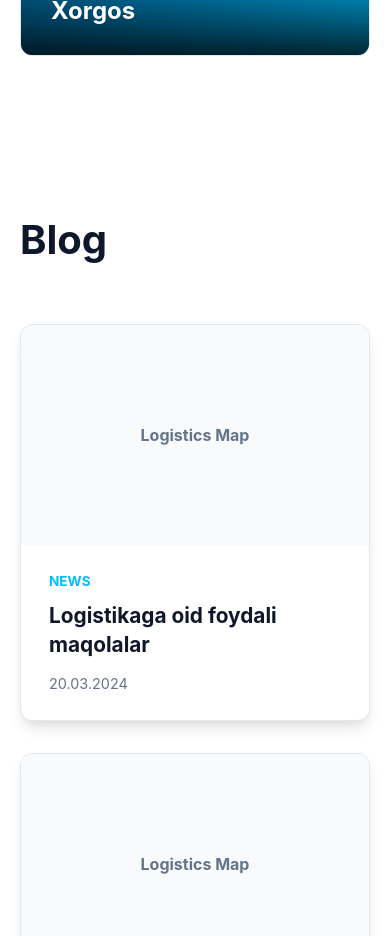
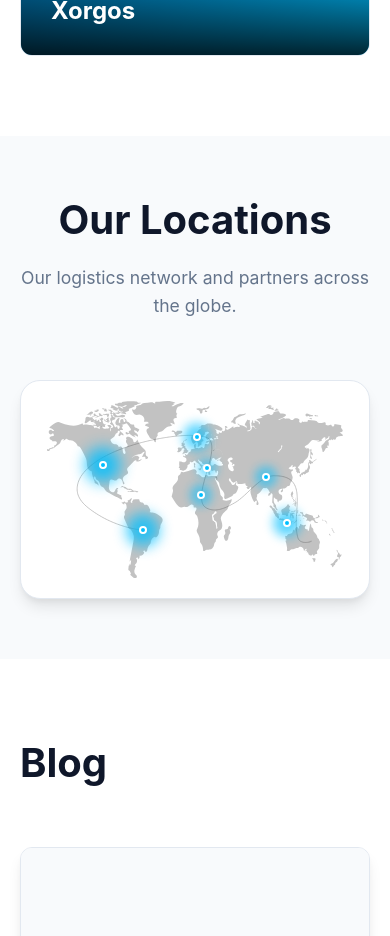
Before and after one commit to baxromxojasultonxojayev/logistic-company, a Next.js app: page /en in a window 390 px wide. Shown: the part 5600-6536 px from the top of the page. Built offline with nearby package versions, Linux system fonts and the light colour scheme.

Commit message:
feat: add Locations section to the main page with a new component, styles, translations, and a world map asset.

```diff
--- a/src/app/[locale]/page.tsx
+++ b/src/app/[locale]/page.tsx
@@ -7,6 +7,7 @@ import Services from '@/components/Services/Services';
 import About from '@/components/About/About';
 import Blog from '@/components/Blog/Blog';
 import Partners from '@/components/Partners/Partners';
+import Locations from '@/components/Locations/Locations';
 import Feedback from '@/components/Feedback/Feedback';
 import Footer from '@/components/Footer/Footer';
 import * as React from 'react';
@@ -25,6 +26,7 @@ export default function IndexPage({
         <Stats />
         <Services />
         <About />
+        <Locations />
         <Blog />
         <Partners />
         <Feedback />
--- /dev/null
+++ b/src/components/Locations/Locations.tsx
@@ -0,0 +1,66 @@
+'use client';
+
+import { motion } from 'framer-motion';
+import { useTranslations } from 'next-intl';
+import Image from 'next/image';
+import './style.scss';
+
+const locations = [
+  { id: 1, name: 'North America', top: '36%', left: '20%' },
+  { id: 2, name: 'South America', top: '73%', left: '33%' },
+  { id: 3, name: 'Europe', top: '20%', left: '50.5%' },
+  { id: 4, name: 'Africa', top: '53%', left: '52%' },
+  { id: 5, name: 'Central Asia', top: '38%', left: '54%' },
+  { id: 6, name: 'East Asia', top: '43%', left: '73%' },
+  { id: 7, name: 'Australia', top: '69%', left: '80%' },
+];
+
+export default function Locations() {
+  const t = useTranslations('Index.locations');
+
+  return (
+    <section id="locations" className="locations-section">
+      <div className="container">
+        <div className="locations-header">
+          <h2 className="title">{t('title')}</h2>
+          <p className="subtitle">{t('description')}</p>
+        </div>
+
+        <div className="map-wrapper">
+          <div className="map-container">
+            <Image
+              src="/images/world-map.svg"
+              alt="World Map"
+              fill
+              className="world-map-img"
+              priority
+            />
+            {locations.map((loc) => (
+              <div
+                key={loc.id}
+                className="map-dot-wrapper"
+                style={{ top: loc.top, left: loc.left }}
+              >
+                <motion.div
+                  className="map-dot"
+                  initial={{ scale: 0.8, opacity: 0.5 }}
+                  animate={{
+                    scale: [1, 1.8, 1],
+                    opacity: [0.4, 0.8, 0.4]
+                  }}
+                  transition={{
+                    duration: 2.5,
+                    repeat: Infinity,
+                    ease: "easeInOut",
+                    delay: loc.id * 0.3
+                  }}
+                />
+                <div className="map-dot-inner" />
+              </div>
+            ))}
+          </div>
+        </div>
+      </div>
+    </section>
+  );
+}
--- /dev/null
+++ b/src/components/Locations/style.scss
@@ -0,0 +1,108 @@
+.locations-section {
+  padding: 100px 0;
+  background: var(--bg-alt);
+  overflow: hidden;
+
+  .locations-header {
+    text-align: center;
+    margin-bottom: 60px;
+    display: flex;
+    flex-direction: column;
+    align-items: center;
+  }
+
+  .map-wrapper {
+    position: relative;
+    width: 100%;
+    // max-width: 1100px;
+    margin: 0 auto;
+    aspect-ratio: 1.8 / 1;
+    background: var(--bg);
+    border-radius: 32px;
+    padding: 40px;
+    box-shadow: var(--shadow);
+    border: 1px solid var(--border);
+  }
+
+  .map-container {
+    position: relative;
+    width: 100%;
+    height: 100%;
+
+    .world-map-img {
+      object-fit: contain;
+      opacity: 0.8;
+      filter: grayscale(1) brightness(0.9);
+
+      [data-theme="dark"] & {
+        filter: invert(1) grayscale(1) brightness(0.7);
+        opacity: 0.9;
+      }
+    }
+  }
+
+  .map-dot-wrapper {
+    position: absolute;
+    width: 30px;
+    height: 30px;
+    transform: translate(-50%, -50%);
+    z-index: 10;
+    display: flex;
+    align-items: center;
+    justify-content: center;
+  }
+
+  .map-dot {
+    position: absolute;
+    width: 100%;
+    height: 100%;
+    background: var(--accent);
+    border-radius: 50%;
+    opacity: 0.4;
+    filter: blur(4px);
+  }
+
+  .map-dot-inner {
+    position: relative;
+    width: 10px;
+    height: 10px;
+    background: var(--accent);
+    border-radius: 50%;
+    box-shadow: 0 0 15px var(--accent);
+    z-index: 11;
+    border: 2px solid white;
+
+    [data-theme="dark"] & {
+      border-color: var(--bg);
+    }
+  }
+}
+
+@media (max-width: 968px) {
+  .locations-section {
+    padding: 60px 0;
+
+    .map-wrapper {
+      aspect-ratio: 1.6 / 1;
+      padding: 20px;
+      border-radius: 20px;
+    }
+
+    .map-dot-wrapper {
+      width: 20px;
+      height: 20px;
+    }
+
+    .map-dot-inner {
+      width: 8px;
+      height: 8px;
+    }
+  }
+}
+
+@media (max-width: 576px) {
+  .map-wrapper {
+    aspect-ratio: 1.4 / 1;
+    padding: 10px;
+  }
+}
--- a/src/messages/en.json
+++ b/src/messages/en.json
@@ -43,6 +43,10 @@
       "description": "BSM Consulting has had its place in the international logistics market since 2016. We help our clients deliver cargo safely and quickly from China and all over the world.",
       "warehouse_label": "Warehouse:"
     },
+    "locations": {
+      "title": "Our Locations",
+      "description": "Our logistics network and partners across the globe."
+    },
     "feedback": {
       "title": "Contact Us",
       "description": "Contact our specialists and get a free consultation.",
--- a/src/messages/ru.json
+++ b/src/messages/ru.json
@@ -43,6 +43,10 @@
       "description": "BSM Consulting работает на международном рынке логистики с 2016 года. Мы помогаем нашим клиентам безопасно и быстро доставлять грузы из Китая и со всего мира.",
       "warehouse_label": "Склад:"
     },
+    "locations": {
+      "title": "Наши локации",
+      "description": "Наша логистическая сеть и партнеры по всему миру."
+    },
     "feedback": {
       "title": "Свяжитесь с нами",
       "description": "Свяжитесь с нашими специалистами и получите бесплатную консультацию.",
--- a/src/messages/uz.json
+++ b/src/messages/uz.json
@@ -43,6 +43,10 @@
       "description": "BSM Consulting 2016-yildan buyon xalqaro logistika bozorida o'z o'rniga ega. Biz mijozlarimizga Xitoydan va butun dunyodan yuklarni xavfsiz va tezkor yetkazib berishda ko'maklashamiz.",
       "warehouse_label": "Ombor:"
     },
+    "locations": {
+      "title": "Bizning Manzillar",
+      "description": "Dunyo bo'ylab bizning logistika tarmoqlarimiz va hamkorlarimiz."
+    },
     "feedback": {
       "title": "Biz bilan bog'laning",
       "description": "Mutaxassislarimiz bilan bog'laning va bepul konsultatsiya oling.",
```
Also changed, not shown: public/images/world-map.svg (added).
